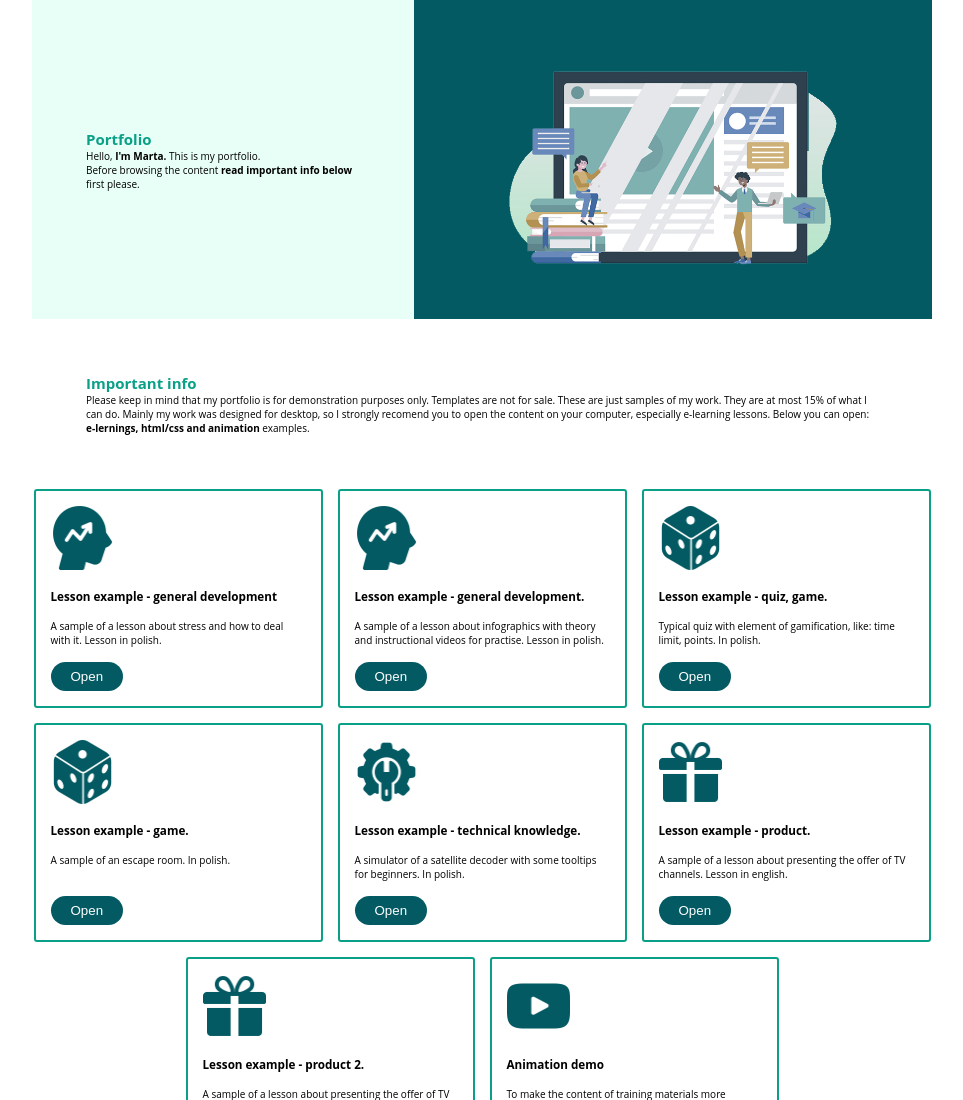
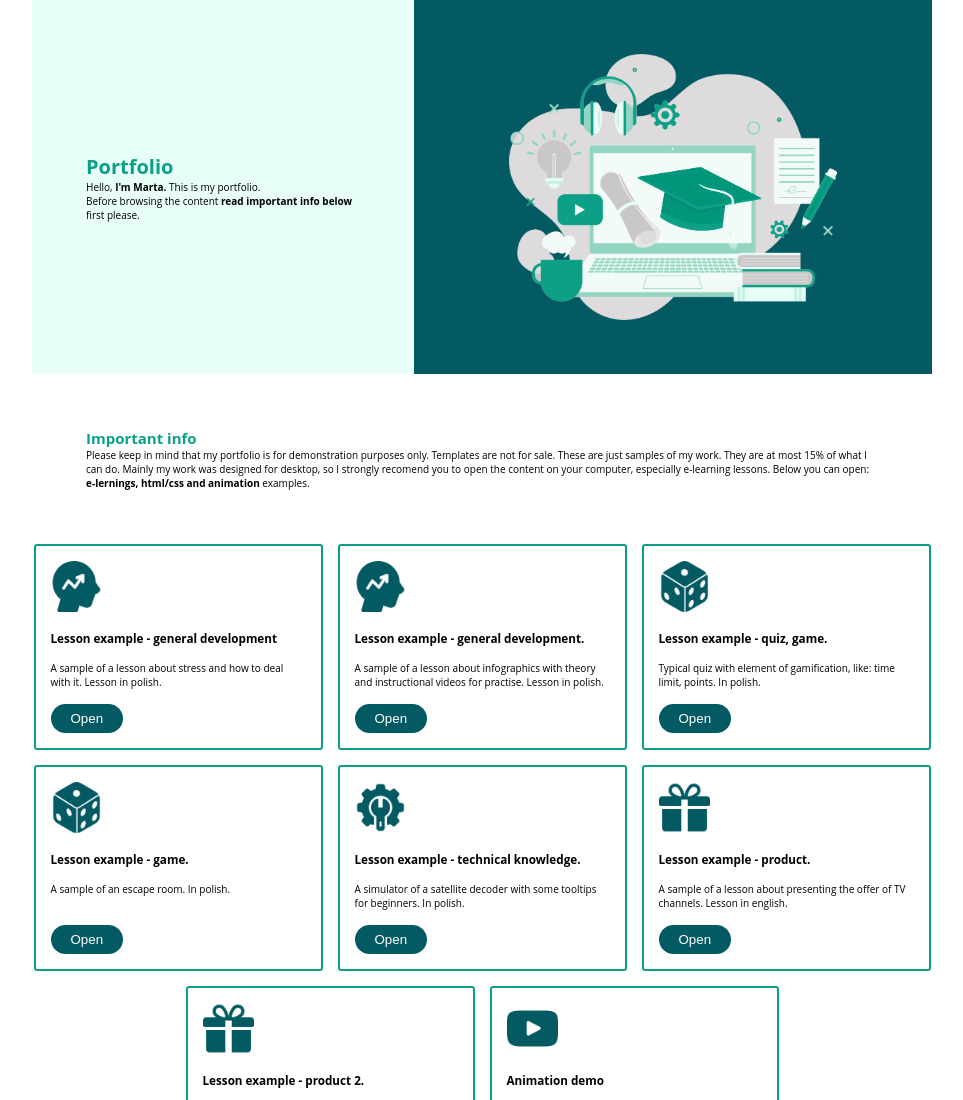
Before and after one commit to martap33/portfolio, a plain HTML site: page index.html in a window 1280 px wide. Shown: the top 1100 px of the page, without its empty margins (158-1121 px from the left). Drawn offline with Linux system fonts and the light colour scheme.

Commit message:
css_html

```diff
--- a/index.html
+++ b/index.html
@@ -11,7 +11,7 @@
 <div class="main-container">
    <div class="mainhead">
     <div class="name">
-        <h2>Portfolio</h2>
+        <h1>Portfolio</h1>
         <p>Hello, <strong>I'm Marta.</strong>
         This is my portfolio. </br>
         Before browsing the content <strong>read important info below</strong> first please.</p>
@@ -19,7 +19,7 @@
     </div>
     <div class="pic">
 
-        <img src="img/illustration.png" alt="illustration">
+        <img src="img/illustration2.png" alt="illustration">
 
     </div>
 
--- a/style.css
+++ b/style.css
@@ -19,6 +19,9 @@ body {
     justify-content: center;
   }
 
+  h1{
+    color: var(--header-green);
+      }
 
   h2{
 color: var(--header-green);
@@ -109,7 +112,7 @@ color: var(--header-green);
                 }
 
                 .box img {
-                    width: 25%;
+                    width: 20%;
 
                 }
                 .item4 {
```
Also changed, not shown: img/illustration.png (deleted), img/illustration2.png (added).
